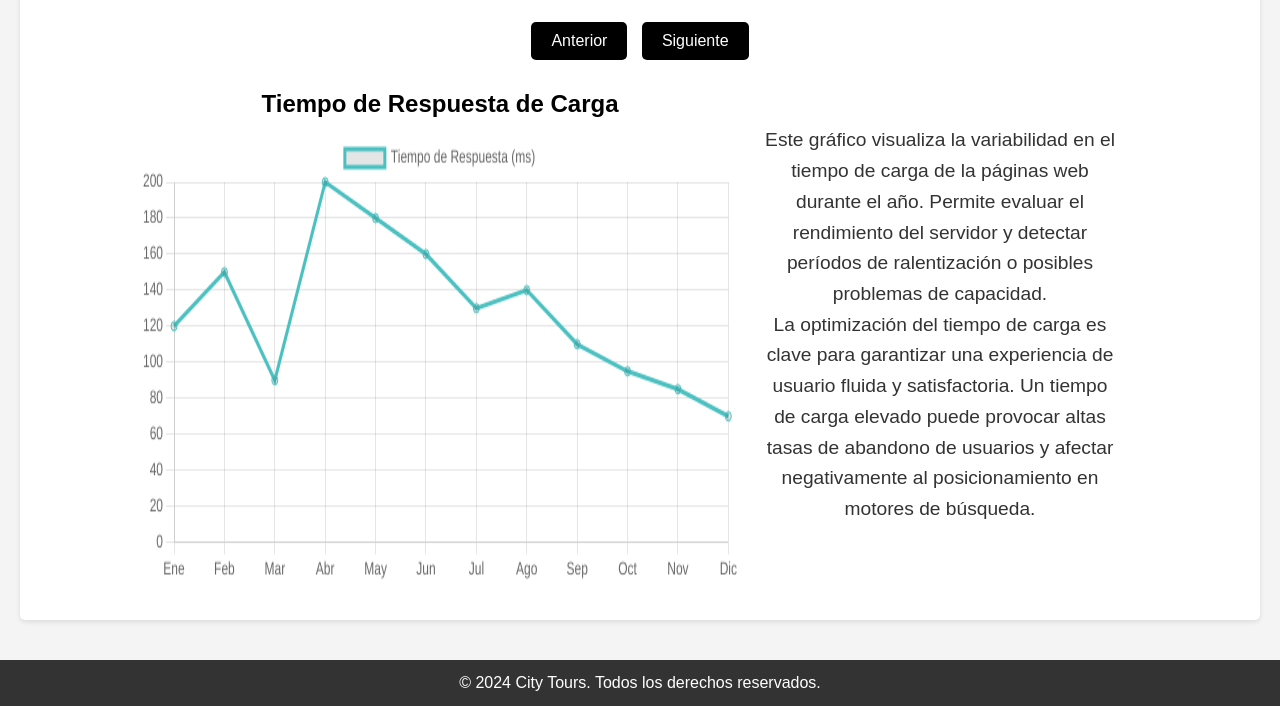
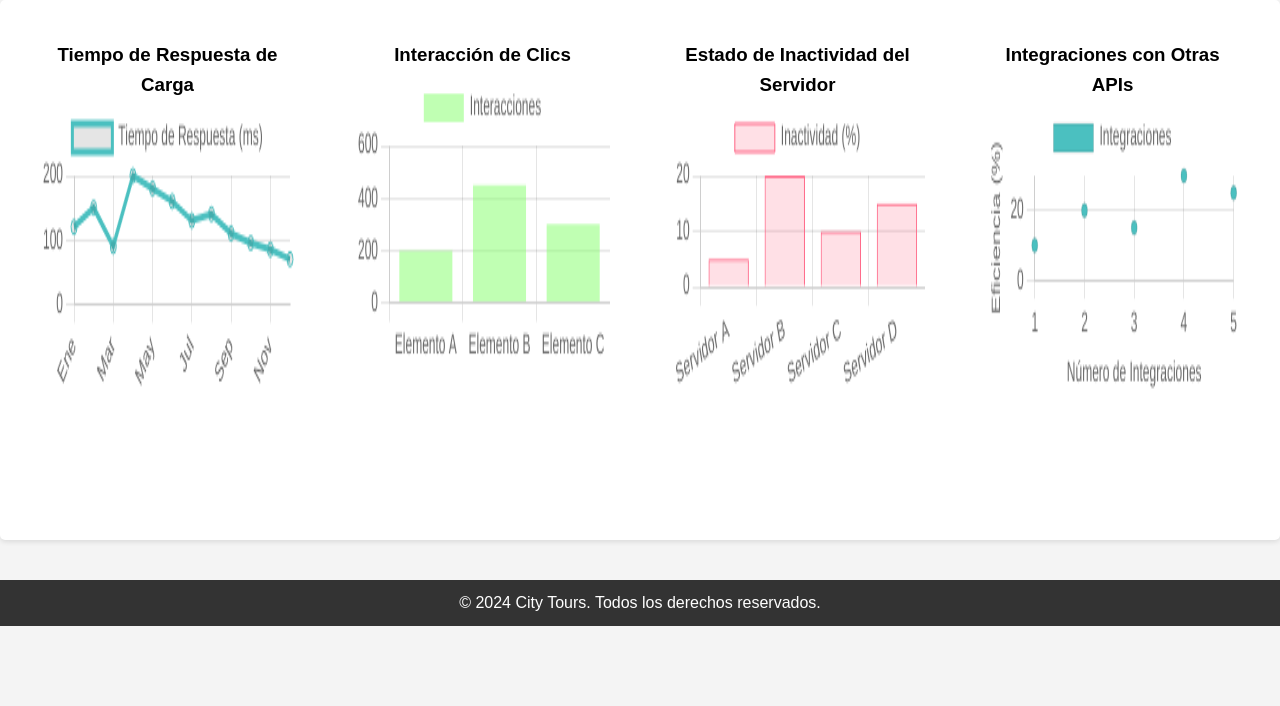
Before and after one commit to iBrandon10/T3, a plain HTML site: page DashSistema.html in a window 1280 px wide. Shown: the part 166-872 px from the top of the page. After the commit the page ends 800 px from the top, so only its background shows below. Drawn offline with nearby package versions, Linux system fonts and the light colour scheme.

Commit message:
Update DashSistema.html

```diff
--- a/DashSistema.html
+++ b/DashSistema.html
@@ -24,78 +24,37 @@
             font-size: 18px;
         }
 
-        /* Estilos para el dashboard */
+        /* Contenedor de los dashboards */
         #dashboards {
-            display: flex;
-            flex-direction: column;
-            align-items: center; /* Centra todo horizontalmente */
-            justify-content: center;
-            text-align: center;
-            margin: 20px;
+            display: flex;                     /* Flexbox para alinear los dashboards horizontalmente */
+            justify-content: space-between;    /* Espacio entre los dashboards */
+            gap: 20px;                         /* Espacio entre los dashboards */
+            flex-wrap: wrap;                   /* Permite que los dashboards pasen a la siguiente línea si es necesario */
+            padding: 20px;
+            box-sizing: border-box;            /* Incluye padding y border en el ancho total */
         }
 
+        /* Estilos individuales para cada dashboard */
         .dashboard {
-            display: none; /* Ocultar todos los dashboards por defecto */
-            max-width: 1000px; /* Limitar el tamaño máximo */
-            margin-bottom: 20px; /* Separar entre los dashboards */
-            width: 100%;
-            height: 500px; /* Tamaño fijo de altura */
-        }
-
-        .dashboard.active {
-            display: flex; /* Mostrar solo el dashboard activo */
-            justify-content: space-between;
+            flex: 1 1 calc(25% - 20px);        /* Cada dashboard ocupará 25% del contenedor, menos el espacio entre ellos */
+            min-width: 250px;                  /* Evita que los dashboards sean demasiado pequeños */
+            max-width: 500px;                  /* Evita que los dashboards sean demasiado grandes */
+            height: 500px;                     /* Altura fija para los dashboards */
+            background-color: rgb(255, 255, 255);       /* Solo para visibilidad */
+            padding: 20px;
+            box-sizing: border-box;            /* Incluye el padding en el tamaño total */
         }
 
         .dashboard-content {
             display: flex;
-            flex-direction: column;  /* Colocar los elementos de forma vertical */
             justify-content: center;
-            align-items: center;  /* Centrar los elementos horizontalmente */
+            align-items: center;
             width: 100%;
-            text-align: center;  /* Centrar el texto */
         }
 
-        .dashboard-description {
-            width: 80%;  /* Aumenta el ancho de la descripción */
-            padding: 20px;
-            font-size: 1.2em;
-            color: #333;
-            margin-top: 20px; /* Separar la descripción del gráfico */
-        }
-
-        /* Estilo para los títulos */
-        .titulo {
-            margin-bottom: 10px; /* Agregar espacio debajo del título */
-            font-size: 1.5em;
-            font-weight: bold;
-        }
-
-
-        /* Tamaño fijo para los gráficos */
         canvas {
-            width: 600px !important;  /* Fijo a 600px de ancho */
-            height: 500px !important; /* Fijo a 500px de alto */
-        }
-
-        /* Estilos para los botones de navegación */
-        .navigation {
-            margin: 20px 0;
-        }
-
-        button {
-            padding: 10px 20px;
-            font-size: 1em;
-            cursor: pointer;
-            background-color: black;
-            color: white;
-            border: none;
-            border-radius: 5px;
-            margin: 5px;
-        }
-
-        button:hover {
-            background-color: rgb(82, 82, 82);
+            width: 100% !important;             /* Asegura que el canvas ocupe todo el espacio disponible */
+            height: 300px !important;           /* Altura constante para los gráficos */
         }
 
         footer {
@@ -104,6 +63,17 @@
             padding: 10px;
             background-color: #333;
             color: white;
+        }
+
+        h2 {
+            text-align: center; /* Centra el título */
+            font-size: 2em;
+            margin-top: 10px; /* Añadido margen superior para más separación */
+            margin-bottom: 10px; /* Espacio debajo del título */
+        }
+
+        h3 {
+            text-align: center; /* Centra el título */
         }
     </style>
 </head>
@@ -141,55 +111,38 @@
 </header>
 
 <main>
+    <h2>Dashboards del Sistema</h2>
     <section id="dashboards">
-        <h2>Dashboards del Sistema</h2>
 
-        <div class="navigation">
-            <button id="prevBtn">Anterior</button>
-            <button id="nextBtn">Siguiente</button>
-        </div>
-
-        <div id="dashboard1" class="dashboard active">
+        <!-- Dashboard 1 -->
+        <div id="dashboard1" class="dashboard">
+            <h3 class="titulo">Tiempo de Respuesta de Carga</h3>
             <div class="dashboard-content">
-                <h3 class="titulo">Tiempo de Respuesta de Carga</h3>
                 <canvas id="cargaChart"></canvas>
-            </div>
-            <div class="dashboard-description">
-                <p>Este gráfico visualiza la variabilidad en el tiempo de carga de la páginas web durante el año. Permite evaluar el rendimiento del servidor y detectar períodos de ralentización o posibles problemas de capacidad.</p>
-                <p>La optimización del tiempo de carga es clave para garantizar una experiencia de usuario fluida y satisfactoria. Un tiempo de carga elevado puede provocar altas tasas de abandono de usuarios y afectar negativamente al posicionamiento en motores de búsqueda.</p>
             </div>
         </div>
 
+        <!-- Dashboard 2 -->
         <div id="dashboard2" class="dashboard">
+            <h3 class="titulo">Interacción de Clics</h3>
             <div class="dashboard-content">
-                <h3 class="titulo">Interacción de Clics</h3>
                 <canvas id="clicsChart"></canvas>
-            </div>
-            <div class="dashboard-description">
-                <p>Gráfico de interacciones con los elementos de la página, como clics, que permite identificar qué áreas del sitio son más populares.</p>
-                <p>Comprender cómo los usuarios interactúan con diferentes elementos de un sitio web es esencial para mejorar la usabilidad y la experiencia del usuario. Al identificar las áreas más clickeadas, los desarrolladores y diseñadores pueden optimizar el contenido y las funcionalidades del sitio</p>
             </div>
         </div>
 
+        <!-- Dashboard 3 -->
         <div id="dashboard3" class="dashboard">
+            <h3 class="titulo">Estado de Inactividad del Servidor</h3>
             <div class="dashboard-content">
-                <h3 class="titulo">Estado de Inactividad del Servidor</h3>
                 <canvas id="inactividadChart"></canvas>
-            </div>
-            <div class="dashboard-description">
-                <p>Gráfico que muestra la inactividad de los servidores, permitiendo analizar su rendimiento y tiempo de inactividad.</p>
-                <p>Monitorear la inactividad de los servidores es crucial para identificar posibles fallos o tiempos de inactividad que podrían afectar la experiencia del usuario o el rendimiento del sistema.</p>
             </div>
         </div>
 
+        <!-- Dashboard 4 -->
         <div id="dashboard4" class="dashboard">
+            <h3 class="titulo">Integraciones con Otras APIs</h3>
             <div class="dashboard-content">
-                <h3 class="titulo">Integraciones con Otras APIs</h3>
                 <canvas id="integracionesChart"></canvas>
-            </div>
-            <div class="dashboard-description">
-                <p>Gráfico de dispersión que representa la eficiencia de las integraciones con APIs externas y cómo afectan al rendimiento general del sistema.</p>
-                <p>Evaluar la eficiencia de las integraciones con APIs externas es esencial para garantizar que las interacciones con servicios externos no afecten negativamente el rendimiento del sistema. Un análisis detallado de estas integraciones permite identificar áreas donde se puedan optimizar los tiempos de respuesta</p>
             </div>
         </div>
     </section>
@@ -200,37 +153,6 @@
 </footer>
 
 <script>
-    // Inicialización de variables
-    let currentDashboard = 0;
-    const dashboards = document.querySelectorAll('.dashboard');
-    const descriptions = [
-        "Este gráfico muestra el tiempo de respuesta de carga de las páginas web a lo largo de los meses. Ayuda a identificar posibles cuellos de botella en el rendimiento del servidor.",
-        "Gráfico de interacciones con los elementos de la página, como clics, que permite identificar qué áreas del sitio son más populares.",
-        "Gráfico que muestra la inactividad de los servidores, permitiendo analizar su rendimiento y tiempo de inactividad.",
-        "Gráfico de dispersión que representa la eficiencia de las integraciones con APIs externas y cómo afectan al rendimiento general del sistema."
-    ];
-
-    // Función para mostrar el dashboard actual
-    function showDashboard(index) {
-        dashboards.forEach((dashboard, i) => {
-            dashboard.classList.toggle('active', i === index);
-        });
-
-        // Actualizar la descripción del dashboard
-        document.querySelectorAll('.dashboard-description p')[index].textContent = descriptions[index];
-    }
-
-    // Manejo de los botones de navegación
-    document.getElementById('prevBtn').addEventListener('click', () => {
-        currentDashboard = (currentDashboard > 0) ? currentDashboard - 1 : dashboards.length - 1;
-        showDashboard(currentDashboard);
-    });
-
-    document.getElementById('nextBtn').addEventListener('click', () => {
-        currentDashboard = (currentDashboard < dashboards.length - 1) ? currentDashboard + 1 : 0;
-        showDashboard(currentDashboard);
-    });
-
     // Configuración de los gráficos
     const ctx1 = document.getElementById('cargaChart').getContext('2d');
     const cargaChart = new Chart(ctx1, {
@@ -262,7 +184,7 @@
             datasets: [{
                 label: 'Interacciones',
                 data: [200, 450, 300],
-                backgroundColor: 'rgba(153, 102, 255, 0.5)',
+                backgroundColor: 'rgba(130, 400, 105, 0.5)',
             }]
         },
         options: {
```
